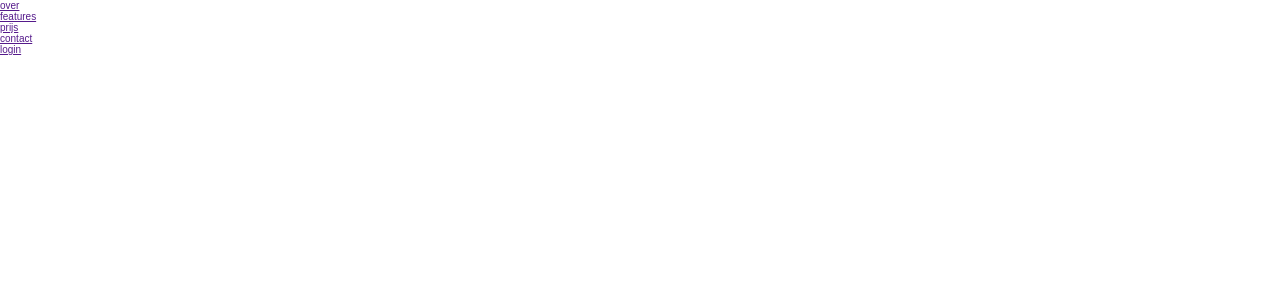
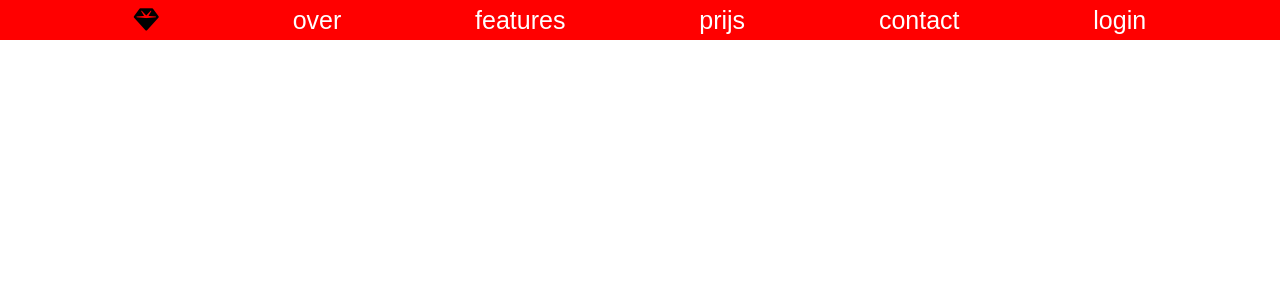
Before and after one commit to Shihua-liu/spark, a React (Create React App) app in the folder spark/: page / in a window 1280 px wide. Shown: the top 300 px of the page. Built offline with nearby package versions, Linux system fonts and the light colour scheme.

Commit message:
responsive nav gemaakt

```diff
--- a/spark/package.json
+++ b/spark/package.json
@@ -8,6 +8,7 @@
     "@testing-library/user-event": "^13.5.0",
     "react": "^18.2.0",
     "react-dom": "^18.2.0",
+    "react-icons": "^4.4.0",
     "react-scripts": "5.0.1",
     "web-vitals": "^2.1.4"
   },
--- a/spark/public/index.html
+++ b/spark/public/index.html
@@ -24,6 +24,9 @@
       work correctly both with client-side routing and a non-root public URL.
       Learn how to configure a non-root public URL by running `npm run build`.
     -->
+
+    <script src="https://kit.fontawesome.com/1d623a59df.js" crossorigin="anonymous"></script>
+
     <title>React App</title>
   </head>
   <body>
--- /dev/null
+++ b/spark/src/components/navigation/MobileNavigation.js
@@ -0,0 +1,30 @@
+import NavLinks from "./NavLinks"
+import Hamburger from "./Navigation.css"
+import React, { useState } from 'react';
+
+import "./Navigation.css"
+
+import {AiOutlineCloseCircle} from "react-icons/ai"
+import {BiMenuAltLeft} from "react-icons/bi"
+
+const MobileNavigation = () =>{
+
+    const [open, setOpen] = useState(false);
+
+    const hamburgericon = <BiMenuAltLeft className={Hamburger} size="40px" color="orange"
+    onClick={() => setOpen(!open)}/>
+
+    const closeicon = <AiOutlineCloseCircle className={Hamburger} size="40px" color="orange"
+    onClick={() => setOpen(!open)}/>
+
+    return(
+        <nav className="MobileNavigation">
+            {open ? closeicon : hamburgericon}
+            {open && <NavLinks />}
+
+        </nav>
+
+    )
+}
+
+export default MobileNavigation
--- /dev/null
+++ b/spark/src/components/navigation/NavBar.js
@@ -0,0 +1,15 @@
+import Navigation from "./Navigation"
+import MobileNavigation from "./MobileNavigation";
+
+import "./Navigation.css";
+
+const NavBar = () => {
+    return (
+        <div className="NavBar">
+            <Navigation />
+            <MobileNavigation />
+        </div>
+     );
+}
+
+export default NavBar;
--- /dev/null
+++ b/spark/src/components/navigation/NavLinks.js
@@ -0,0 +1,26 @@
+import "./Navigation.css"
+
+const NavLinks = () =>{
+    return(
+            <ul className="NavBar">
+                <i class="fa-solid fa-gem"></i>
+                <li className="NavBar__list">
+                    <a className="NavBar__list--links" href="">over</a>
+                </li>
+                <li className="NavBar__list">
+                    <a className="NavBar__list--links" href="">features</a>
+                </li>
+                <li className="NavBar__list">
+                    <a className="NavBar__list--links" href="">prijs</a>
+                </li>
+                <li className="NavBar__list">
+                    <a className="NavBar__list--links" href="">contact</a>
+                </li>
+                <li className="NavBar__list">
+                    <a className="NavBar__list--links" href="">login</a>
+                </li>
+            </ul>
+    )
+}
+
+export default NavLinks
--- a/spark/src/components/navigation/Navigation.css
+++ b/spark/src/components/navigation/Navigation.css
@@ -0,0 +1,59 @@
+
+.Navigation .NavBar {
+    display: flex;
+    flex-direction: row;
+    justify-content: space-evenly;
+    align-items: center;
+    width: 100%;
+    height: 4rem;
+    background: red;
+    font-size: 2.5rem;
+}
+
+.NavBar__list{
+    list-style: none;
+}
+
+.NavBar__list--links{
+    color: white;
+    text-decoration: none;
+}
+
+.MobileNavigation .NavBar {
+    display: none;
+}
+.MobileNavigation  svg{
+    display: none;
+}
+
+
+@media screen and (max-width:990px){
+
+     .Navigation .NavBar{
+        display: none;
+    }
+    .MobileNavigation .NavBar {
+        display: flex;
+        align-items: center;
+        flex-direction: column;
+        background: aqua;
+        width: 100%;
+        transition: height 2s ease;
+        font-size: 2.5rem;
+    }
+    .MobileNavigation  svg{
+        display: block;
+        position: absolute;
+        margin: 1rem;
+        cursor: pointer;
+    }
+
+
+    .NavBar ul{
+        height: auto;
+        gap: 2rem;
+        padding: 2rem;
+        left: 0;
+    }
+
+}
--- a/spark/src/components/navigation/Navigation.js
+++ b/spark/src/components/navigation/Navigation.js
@@ -1,26 +1,12 @@
-import "./Navigation"
+import NavLinks from "./NavLinks"
 
+import "./Navigation.css"
 const Navigation = () => {
     return(
-        <nav class="Navigation">
-            <ul>
-                <li>
-                    <a href="">over</a>
-                </li>
-                <li>
-                    <a href="">features</a>
-                </li>
-                <li>
-                    <a href="">prijs</a>
-                </li>
-                <li>
-                    <a href="">contact</a>
-                </li>
-                <li>
-                    <a href="">login</a>
-                </li>
-            </ul>
+        <nav className="Navigation">
+            <NavLinks />
         </nav>
+
     );
 }
 
--- a/spark/src/index.js
+++ b/spark/src/index.js
@@ -1,4 +1,4 @@
-import React from 'react';
+import React, { useState } from 'react';
 import ReactDOM from 'react-dom/client';
 import App from './App/App';
 
--- a/spark/src/pages/Homepage.js
+++ b/spark/src/pages/Homepage.js
@@ -1,9 +1,9 @@
-import Navigation from "../components/navigation/Navigation"
+import NavBar from "../components/navigation/NavBar"
 
 const Homepage = () =>{
     return(
         <>
-            <Navigation />
+            <NavBar />
         </>
 
     );
```
Also changed, not shown: 1 other file (tests, documents, lock files or other folders).
